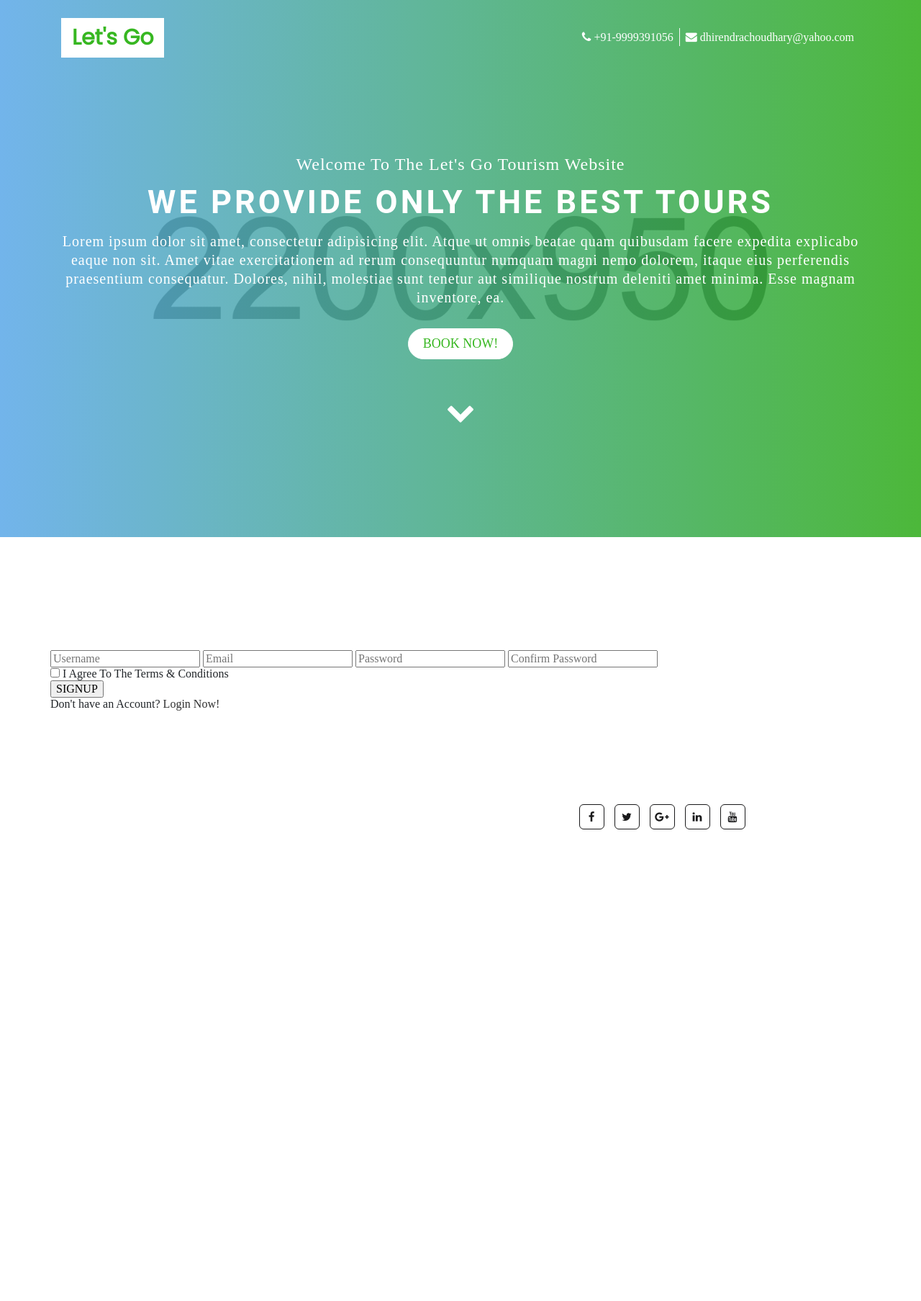
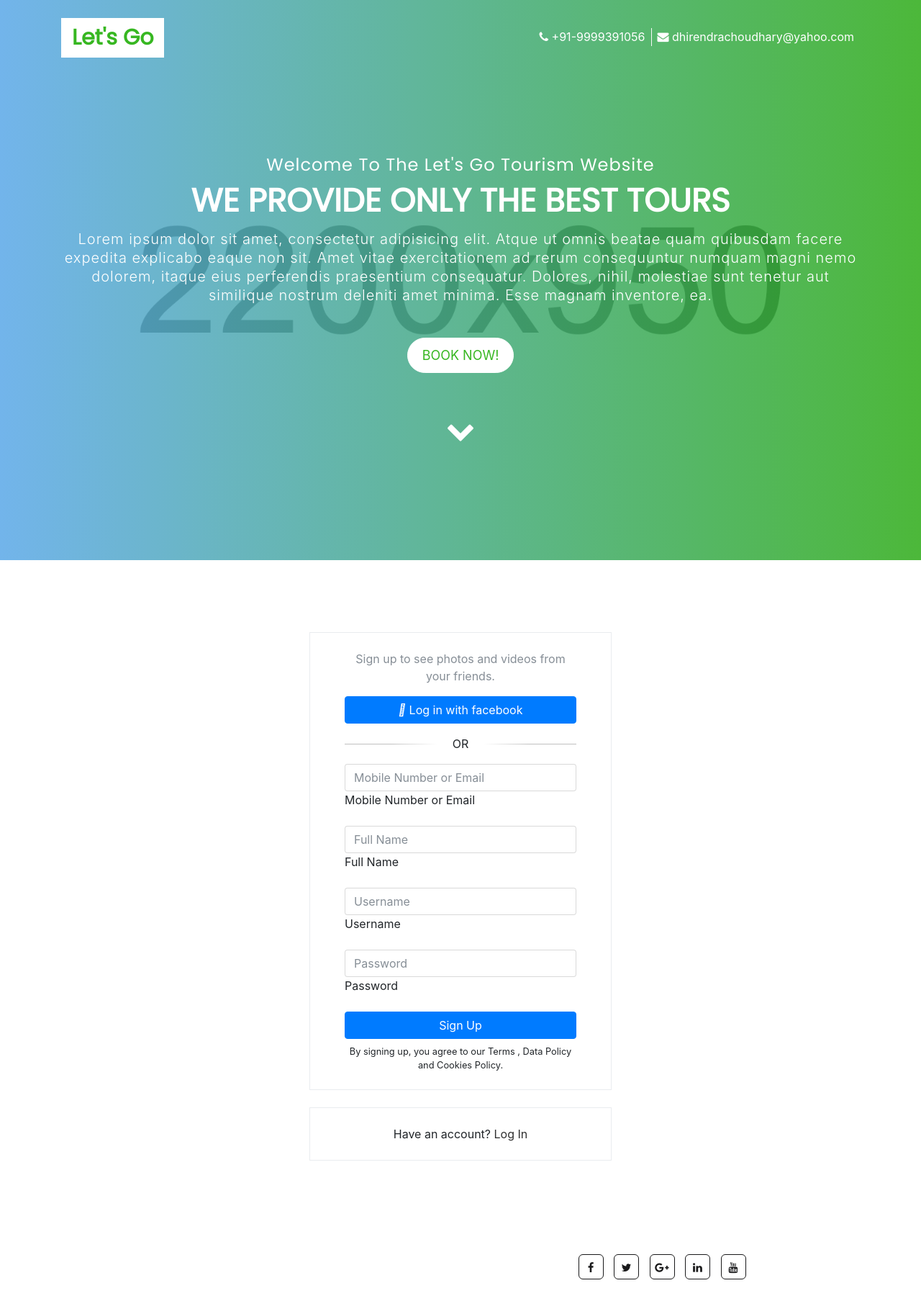
Before and after one commit to dhirendrachoudhary/webTechnologies, a PHP site: page /register.html in a window 1280 px wide. Shown: the whole page at 72% size. Before the commit the page ends 1152 px from the top, so only its background shows below. Run offline with PHP 8.4, Linux system fonts and the light colour scheme; some libraries are stand-ins or nearby versions.

Commit message:
Lab5 and Lab6 Added

```diff
--- a/WT-CAT1/register.html
+++ b/WT-CAT1/register.html
@@ -104,9 +104,9 @@
 					<div class="col-md-12">
 						<div class="mu-about-area">
 							<!-- Start Feature Content -->
+
 							<div class="row">
-
-                                <div class="main-w3layouts wrapper">
+                                <!-- <div class="main-w3layouts wrapper">
                                     <h1>Creative SignUp Form</h1>
                                     <div class="main-agileinfo">
                                         <div class="agileits-top">
@@ -126,10 +126,54 @@
                                             </form>
                                             <p>Don't have an Account? <a href="#"> Login Now!</a></p>
                                         </div>
-                                    </div>
+                                    </div> -->
 
 
-
+                                    <!-- <section class="py-4"> -->
+                                        <div class="container">
+                                          <div class="row d-flex align-items-center justify-content-center">
+                                            <div style="max-width:420px;">
+                                              <form action="#" class="bg-white border py-4 px-5" method="get">
+                                                <div class="text-center mb-3">
+                                                  <i class="fab fa-bootstrap fa-5x text-secondary mb-2"></i>
+                                                  <p class="text-muted fw-bold">
+                                                    Sign up to see photos and videos from your friends.
+                                                  </p>
+                                                </div>
+                                                <div class="mb-3">
+                                                  <a class="btn btn-primary d-block bg-gradient" href="#"><i class="fab fa-facebook"></i> Log in with facebook</a>
+                                                  <p class="my-3 text-center or">
+                                                    OR
+                                                  </p>
+                                                </div>
+                                                <div class="form-floating mb-3">
+                                                  <input class="form-control" name="email" placeholder="Mobile Number or Email" required="" type="email" /><label>Mobile Number or Email</label>
+                                                </div>
+                                                <div class="form-floating mb-3">
+                                                  <input class="form-control" name="fullname" placeholder="Full Name" required="" type="text" /><label>Full Name</label>
+                                                </div>
+                                                <div class="form-floating mb-3">
+                                                  <input class="form-control" name="username" placeholder="Username" required="" type="text" /><label>Username</label>
+                                                </div>
+                                                <div class="form-floating mb-3">
+                                                  <input class="form-control" name="password" placeholder="Password" required="" type="password" /><label>Password</label>
+                                                </div>
+                                                <div class="mb-2">
+                                                  <button class="btn btn-primary fw-bold w-100 bg-gradient" href="#" type="submit">Sign Up</button>
+                                                </div>
+                                                <div class="small text-center">
+                                                  By signing up, you agree to our Terms , Data Policy and Cookies Policy.
+                                                </div>
+                                              </form>
+                                              <div class="bg-white py-4 px-5 text-center border mt-4">
+                                                <p class="m-0">
+                                                  Have an account? <a href="#">Log In</a>
+                                                </p>
+                                              </div>
+                                            </div>
+                                          </div>
+                                        </div>
+                                      <!-- </section> -->
 
 
 
--- a/WT-CAT1/style.css
+++ b/WT-CAT1/style.css
@@ -145,6 +145,8 @@
 	letter-spacing: 1px;
 	text-align: center;
 	padding: 16px 24px;
+	opecity: 0.0;
+	effect: fadeIn;
 	margin-top: 10px;
 	-webkit-transition: all 0.5s;
 	transition: all 0.5s;
@@ -757,6 +759,8 @@
 	float: left;
 	width: 100%;
 	padding: 50px 0;
+	opecity: 0.0;
+	effect: fadeIn;
 }
 
 .mu-callto-action-area {
@@ -1406,25 +1410,20 @@
 }
 /* register */
 
-html, body, div, span, applet, object, iframe, h1, h2, h3, h4, h5, h6, p, blockquote, pre, a, abbr, acronym, address, big, cite, code, del, dfn, em, img, ins, kbd, q, s, samp, small, strike, strong, sub, sup, tt, var, b, u, i, dl, dt, dd, ol, nav ul, nav li, fieldset, form, label, legend, table, caption, tbody, tfoot, thead, tr, th, td, article, aside, canvas, details, embed, figure, figcaption, footer, header, hgroup, menu, nav, output, ruby, section, summary, time, mark, audio, video {
-	margin: 0;
-	padding: 0;
-	border: 0;
-	font-size: 100%;
-	font: inherit;
-	vertical-align: baseline;
+.or{
+	position: relative;
+  }
+  .or:before{
+	content: '';
+	height: 1px;
+	background: linear-gradient(to right,silver,silver,rgba(255,255,255,0),rgba(255,255,255,0),silver,silver);
+	position: absolute;
+	left: 0;
+	top: 50%;
+	width: 100%;
+	z-index: 0;
   }
 
-h1 {
-	font-size: 3em;
-	text-align: center;
-	color: #fff;
-	font-weight: 100;
-	text-transform: capitalize;
-	letter-spacing: 4px;
-	font-family: 'Roboto', sans-serif;
+  .py-4{
+	  align-items: center;
   }
-
-  article, aside, details, figcaption, figure, footer, header, hgroup, menu, nav, section {
-	display: block;
-  }
```
Also changed, not shown: WT-CAT1/index.html (+12 -14 lines), 2 other files.
